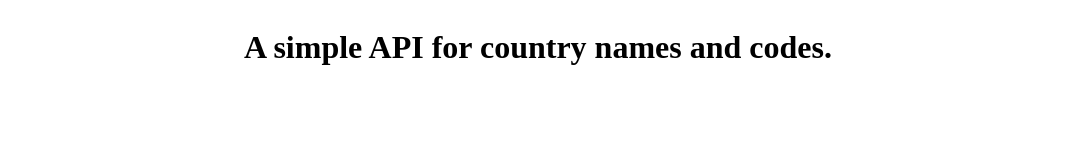
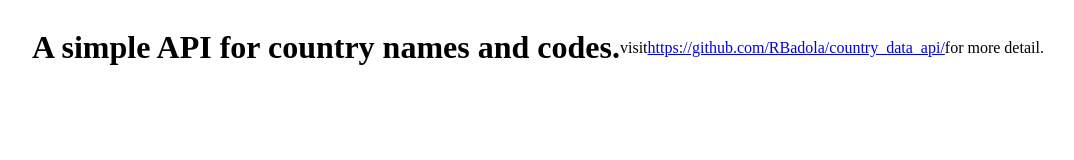
Before and after one commit to RBadola/country_data_api, a plain HTML site: page index.html in a window 1280 px wide. Shown: the whole page, without its empty margins (110-1184 px from the left). Drawn offline with Linux system fonts and the light colour scheme.

Commit message:
Update index.html

```diff
--- a/index.html
+++ b/index.html
@@ -20,5 +20,7 @@
     <h1>
         A simple API for country names and codes.
     </h1>
+
+    visit <a href=" https://github.com/RBadola/country_data_api/"> https://github.com/RBadola/country_data_api/</a> for more detail.
 </body>
 </html>
```
